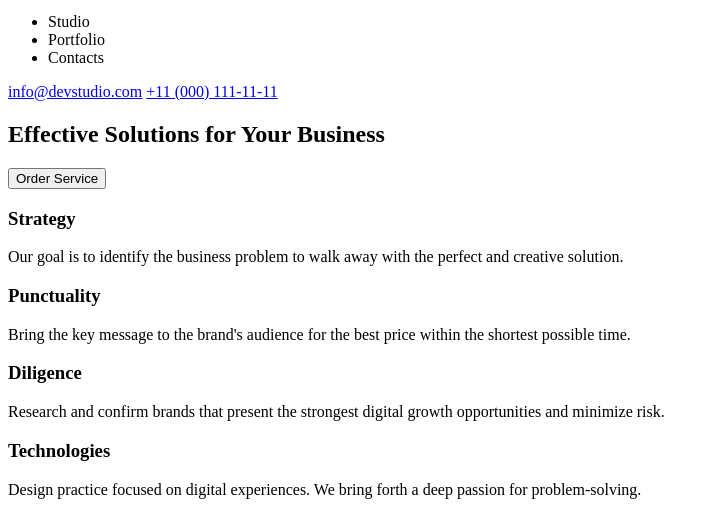
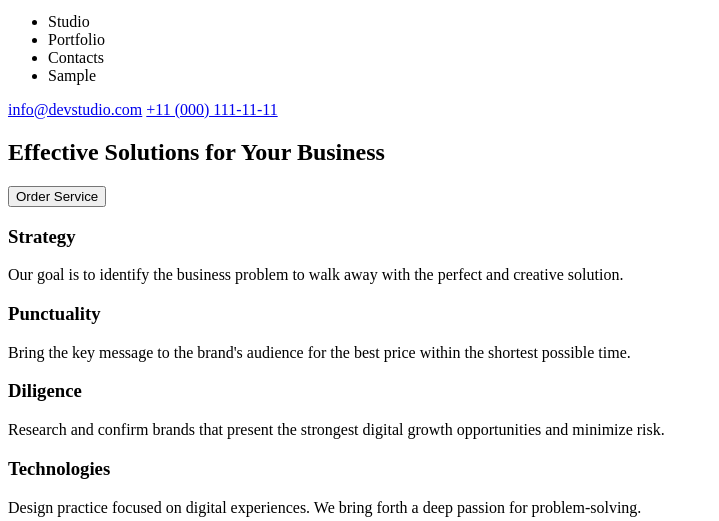
Before and after one commit to johncleece/goit-markup-hw-01, a plain HTML site: page index.html in a window 1280 px wide. Shown: the part 29-550 px from the top of the page, without its empty margins (0-719 px from the left). Drawn offline with Linux system fonts and the light colour scheme.

Commit message:
Update index.html

```diff
--- a/index.html
+++ b/index.html
@@ -20,6 +20,7 @@
                 <li>Studio</li>
                 <li>Portfolio</li>
                 <li>Contacts</li>
+                <li>Sample</li>
             </ul>
         <a href="mailto:info@devstudio.com">info@devstudio.com</a>
         <a href="telto:+11 (000) 111-11-11">+11 (000) 111-11-11</a>
```
